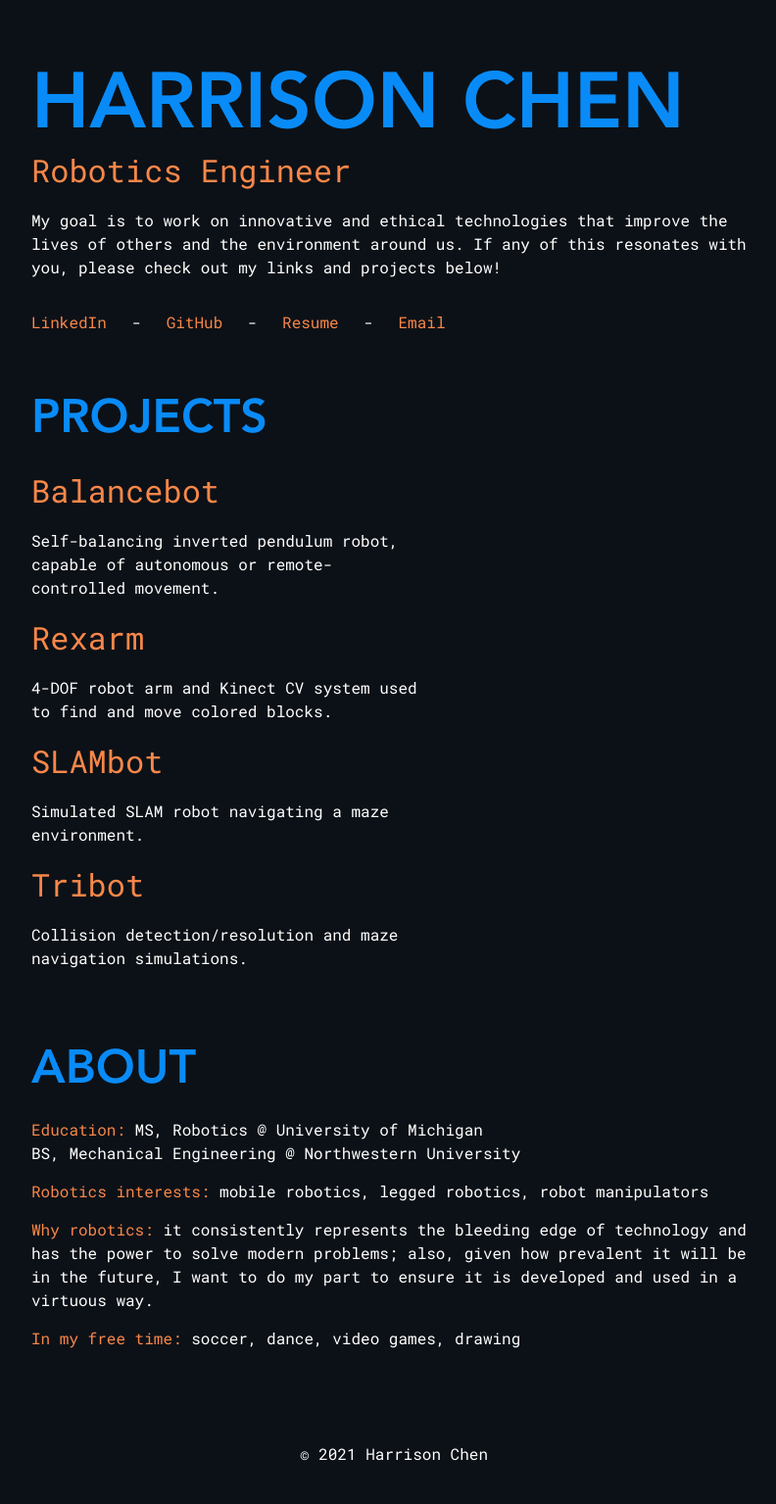
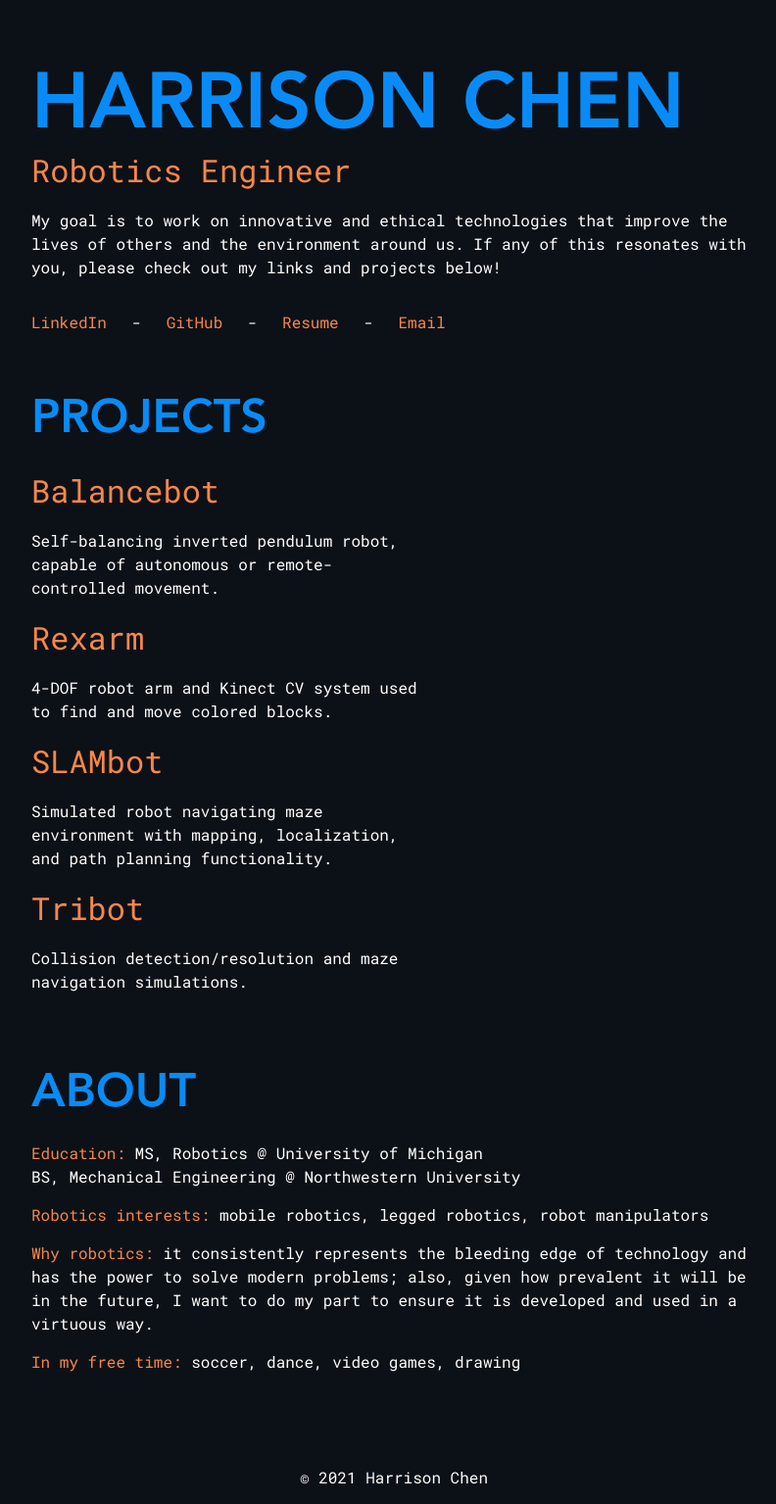
Before and after one commit to chen-harrison/chen-harrison.github.io, a Jekyll site: the page built from index.md, in a window 1280 px wide. Shown: the whole page at 98% size, without its empty margins (238-1030 px from the left). Built offline with Jekyll 4.4.1, drawn with Linux system fonts in a browser that asks for light colours; before the commit the page ends 1511 px from its top, so only the background shows below that.

Commit message:
edited slambot summary

```diff
--- a/_projects/slambot.md
+++ b/_projects/slambot.md
@@ -1,7 +1,7 @@
 ---
 layout: page
 title: SLAMbot
-summary: Simulated SLAM robot navigating a maze environment.
+summary: Simulated robot navigating maze environment with mapping, localization, and path planning functionality.
 repo: https://github.com/chen-harrison/slambot
 ---
 <sup style="line-height: 0.25em;"><u>NOTE</u>: the Robotic Systems Laboratory course refers to this robot as an Mbot, but I will refer to it as SLAMbot for the sake of clarity about its functionality.</sup>
```
